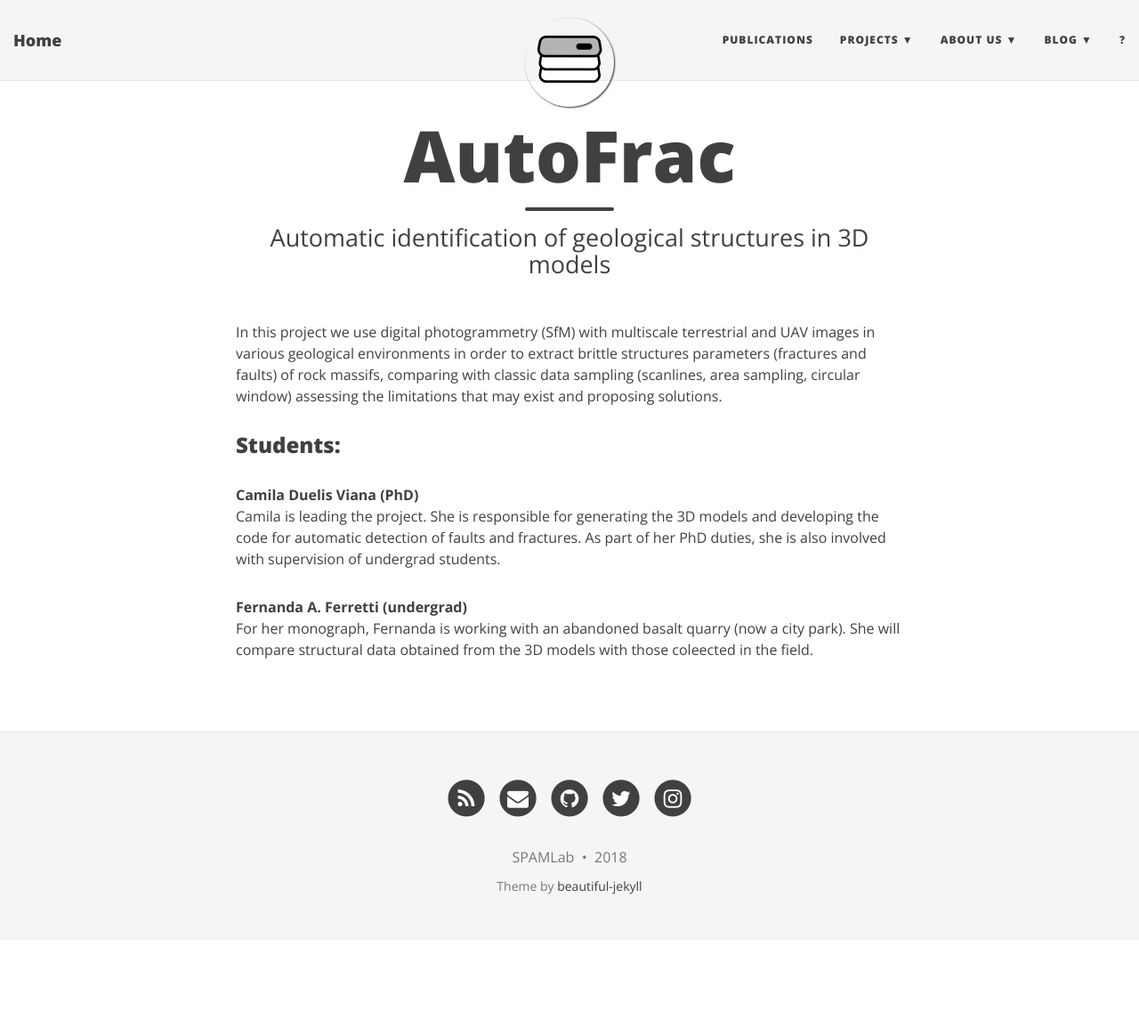
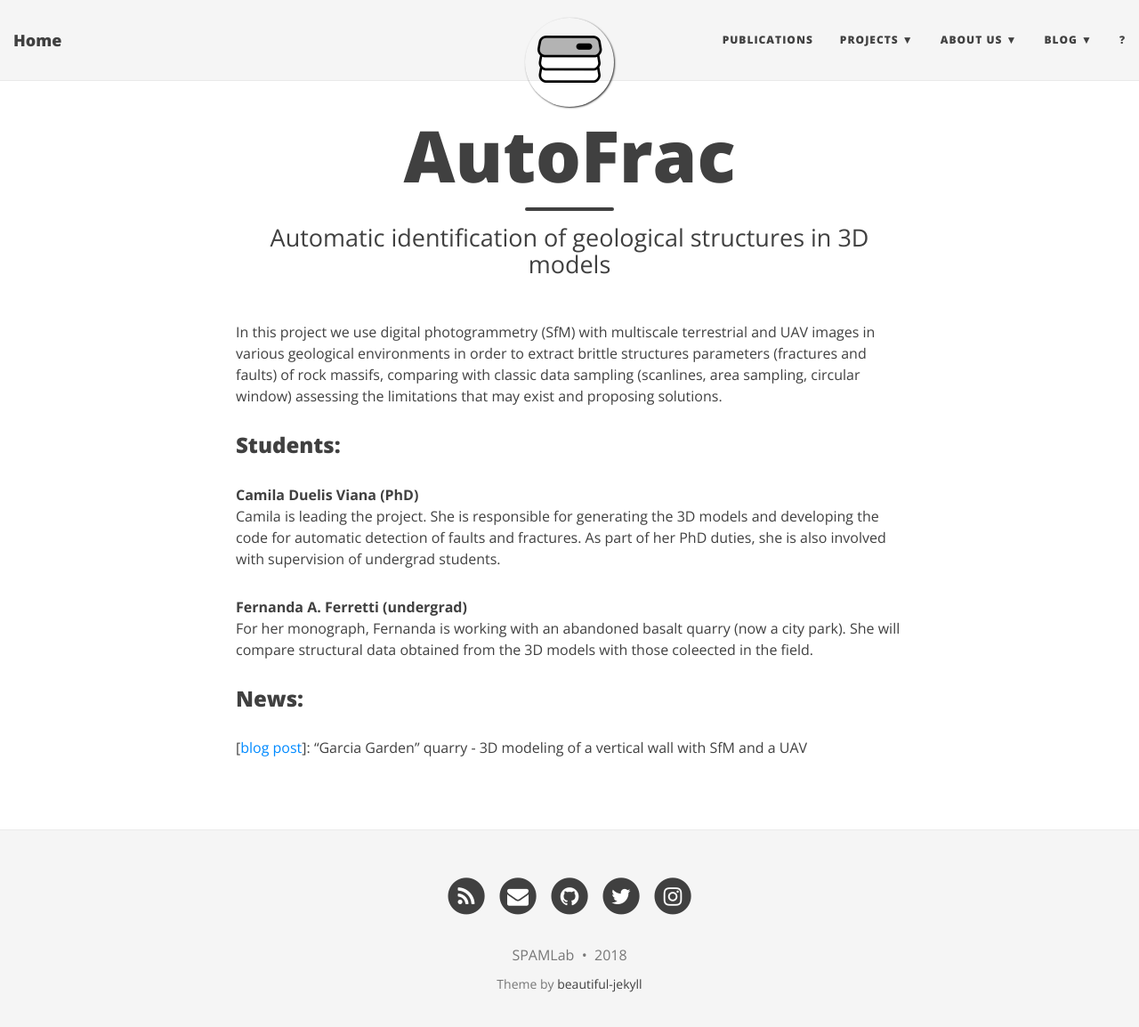
Before and after one commit to SPAMLab/SPAMLab.github.io, a Jekyll site: the page built from autofrac.md, in a window 1280 px wide and 1166 px high. Shown: the top 1154 px of the window at 89% size. Built offline with Jekyll 4.4.1, drawn with Linux system fonts in a browser that asks for light colours; nearby versions of some CDN libraries.

Commit message:
Update autofrac.md

```diff
--- a/autofrac.md
+++ b/autofrac.md
@@ -13,3 +13,6 @@ Camila is leading the project. She is responsible for generating the 3D models a
 
 **Fernanda A. Ferretti (undergrad)**
 For her monograph, Fernanda is working with an abandoned basalt quarry (now a city park). She will compare structural data obtained from the 3D models with those coleected in the field.
+
+### News:
+[[blog post](posts/2018-04-24-garcia_lichi.md)]: "Garcia Garden" quarry - 3D modeling of a vertical wall with SfM and a UAV
```
